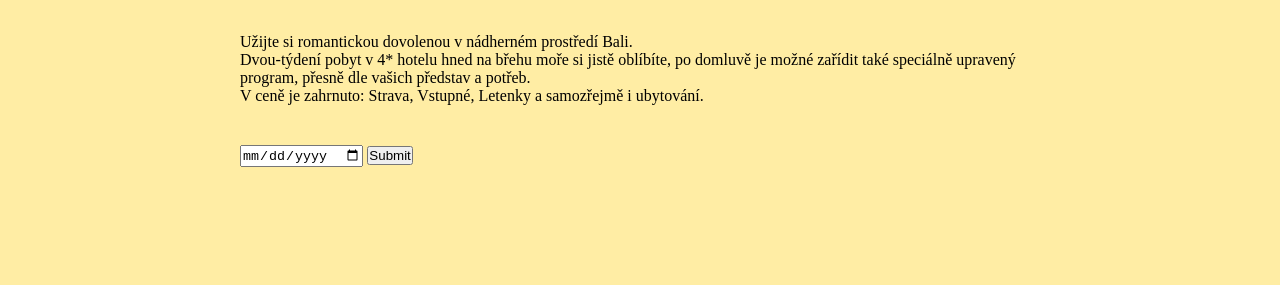
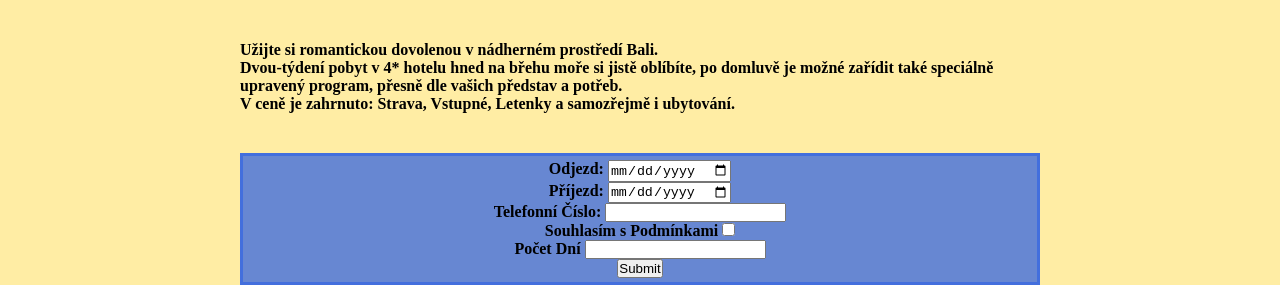
Before and after one commit to darinakapicova/web, a plain HTML site: page detail.html in a window 1280 px wide. Shown: the part 592-877 px from the top of the page. Before the commit the page ends 800 px from the top, so only its background shows below. Drawn offline with Linux system fonts and the light colour scheme.

Commit message:
uprava detailu 2.0

```diff
--- a/css/style.css
+++ b/css/style.css
@@ -120,6 +120,7 @@ div.barva {
 /*}*/
 
 .stred {
+    padding-top: 8px;
     width: 800px;
     margin: auto;
     display: block
@@ -129,3 +130,10 @@ div.barva {
     margin-top: 40px;
     margin-bottom: 40px
 }
+.obednat {
+    border: 3px solid rgba(56, 105, 225, 0.76);
+background:rgba(56, 105, 225, 0.76);
+    text-align: center;
+    padding-top: 4px;
+padding-bottom: 4px;
+}
--- a/detail.html
+++ b/detail.html
@@ -6,6 +6,7 @@
     <link rel="stylesheet" href="css/style.css" type="text/css">
 </head>
 <body>
+
 <div class="barva">
     <div id="header">
 
@@ -40,17 +41,22 @@
 
 
     <div class="popis">
-        <p>Užijte si romantickou dovolenou v nádherném prostředí Bali. </p>
+        <b><p>Užijte si romantickou dovolenou v nádherném prostředí Bali. </p>
         <p>Dvou-týdení pobyt v 4* hotelu hned na břehu moře si
             jistě oblíbíte, po domluvě je možné zařídit také speciálně upravený program, přesně dle vašich představ a
             potřeb.</p>
-        <p>V ceně je zahrnuto: Strava, Vstupné, Letenky a samozřejmě i ubytování.</p>
+        <p>V ceně je zahrnuto: Strava, Vstupné, Letenky a samozřejmě i ubytování.</p> </b>
     </div>
-    <form>
-        <input type="date">
-        <input type="submit">
+   <div class="obednat"> <form>
+        <p> <b> Odjezd: </b><input type="date"> </p>
+        <p><b> Příjezd:</b> <input type="date"> </p>
+        <p> <b> Telefonní Číslo: </b><input type="number"> </p>
+        <p><b> Souhlasím s Podmínkami </b><input type="checkbox"> </p>
+       <p> <b> Počet Dní</b> <input type="number"> </p>
+
+        <p><input type="submit"> </p>
     </form>
-
+   </div>
 </div>
 
 
```
